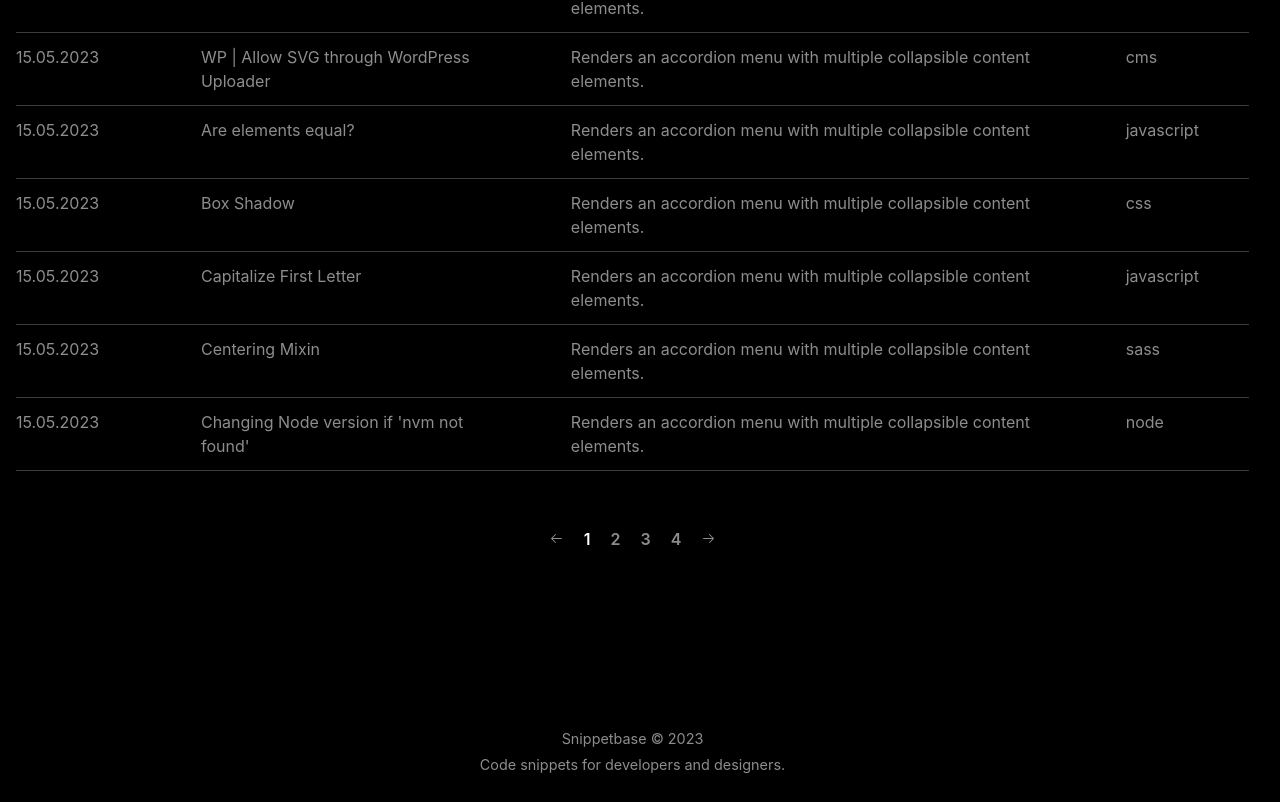
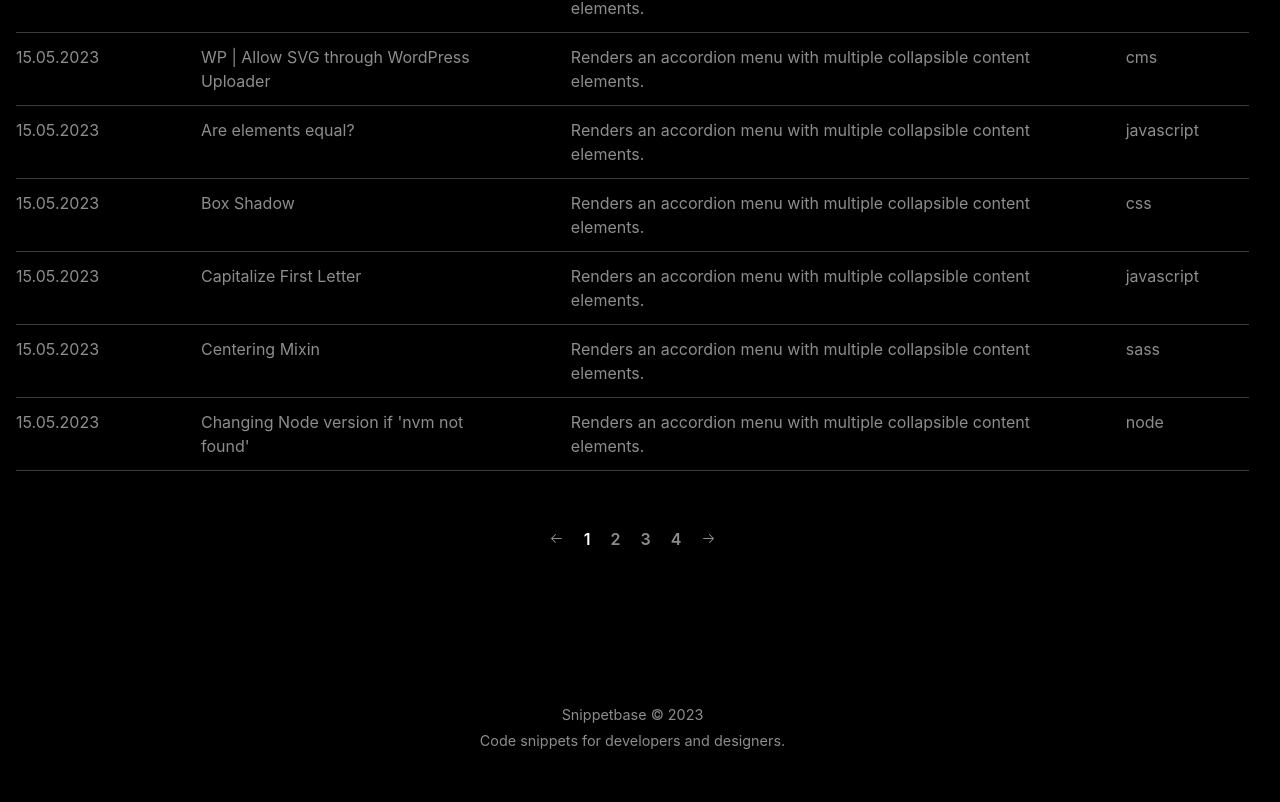
Before and after one commit to nenadmarinkovic/snippetbase, a Next.js app: page / in a window 1280 px wide. Shown: the part 866-1668 px from the top of the page. After the commit the page ends 1644 px from the top, so only its background shows below. Built offline with nearby package versions, Linux system fonts and the light colour scheme.

Commit message:
Update footer.ts

```diff
--- a/styles/components/footer.ts
+++ b/styles/components/footer.ts
@@ -3,7 +3,7 @@ import styled from "styled-components";
 export const FooterWrap = styled.footer`
   color: #8d8d8d;
   padding: 1.5rem 0;
-  margin-top: 3.5rem;
+  margin-top: 2rem;
 
   @media (max-width: 35rem) {
     margin-top: 0;
```
